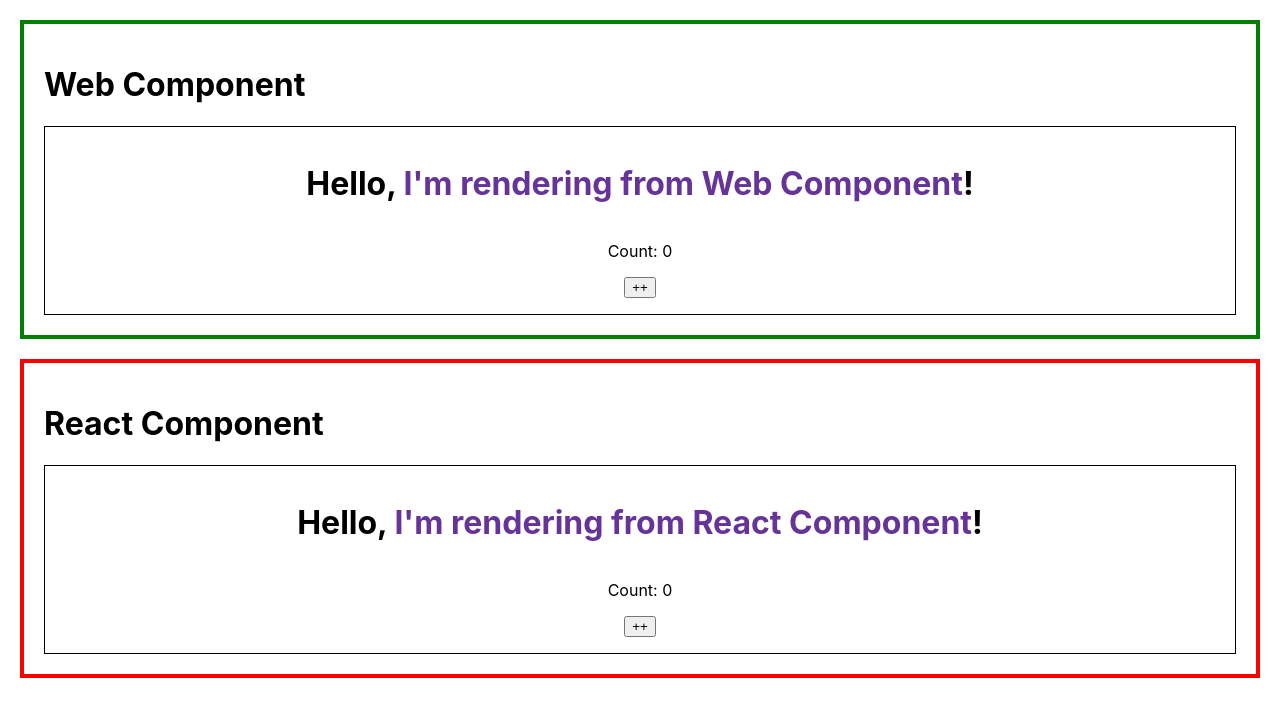
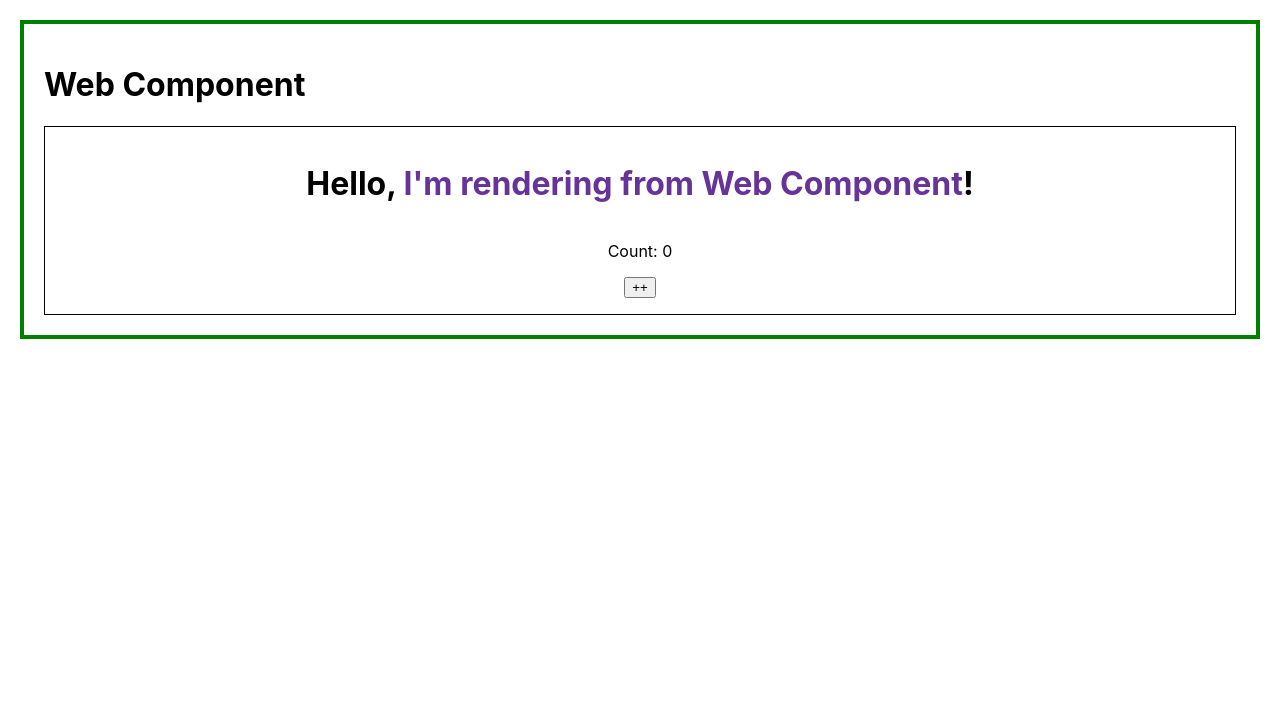
Before and after one commit to trangeggspot/nextjs-v14-app, a Next.js app: page / in a window 1280 px wide. Shown: the top 716 px of the page. Built offline with nearby package versions, Linux system fonts and the light colour scheme.

Commit message:
web component only

```diff
--- a/app/page.tsx
+++ b/app/page.tsx
@@ -5,7 +5,7 @@ export default function Home() {
   return (
     <main>
       <WebComponent></WebComponent>
-      <ReactComponent></ReactComponent>
+      {/* <ReactComponent></ReactComponent> */}
     </main>
   );
 }
```
